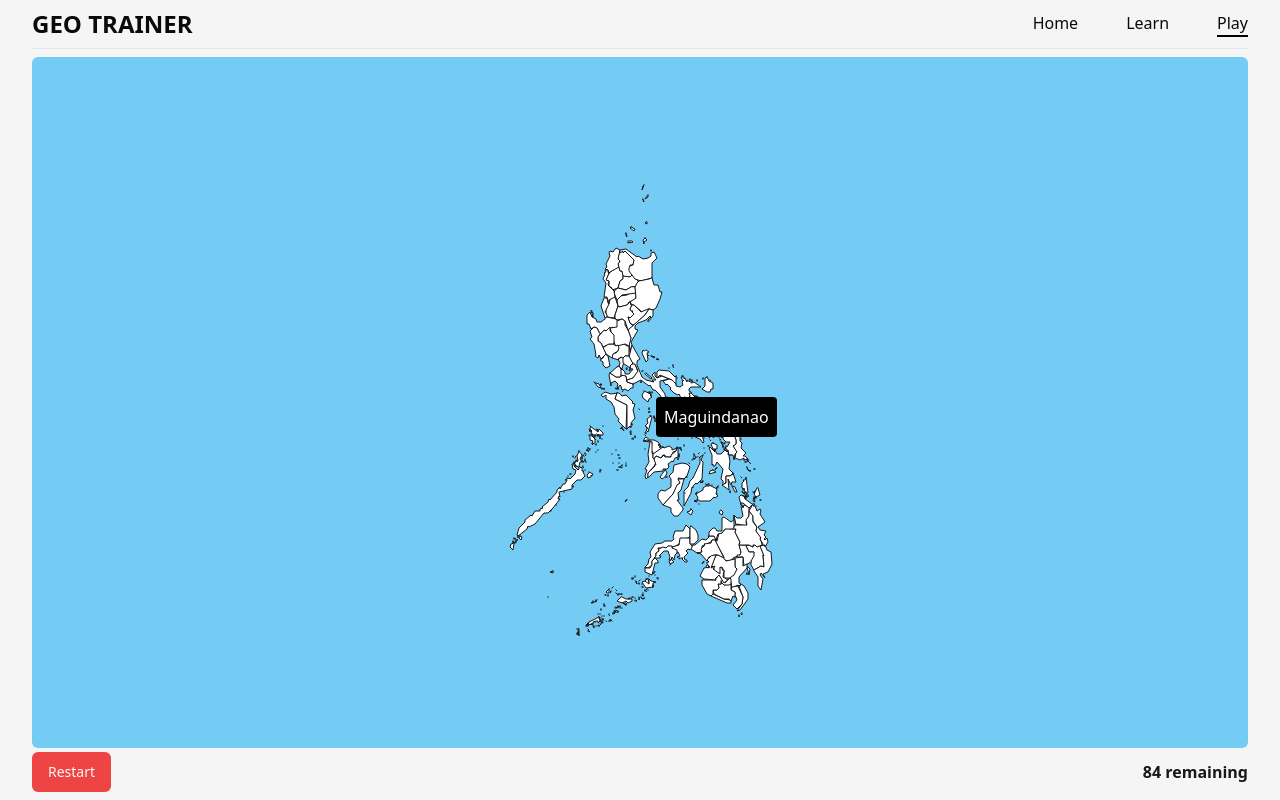
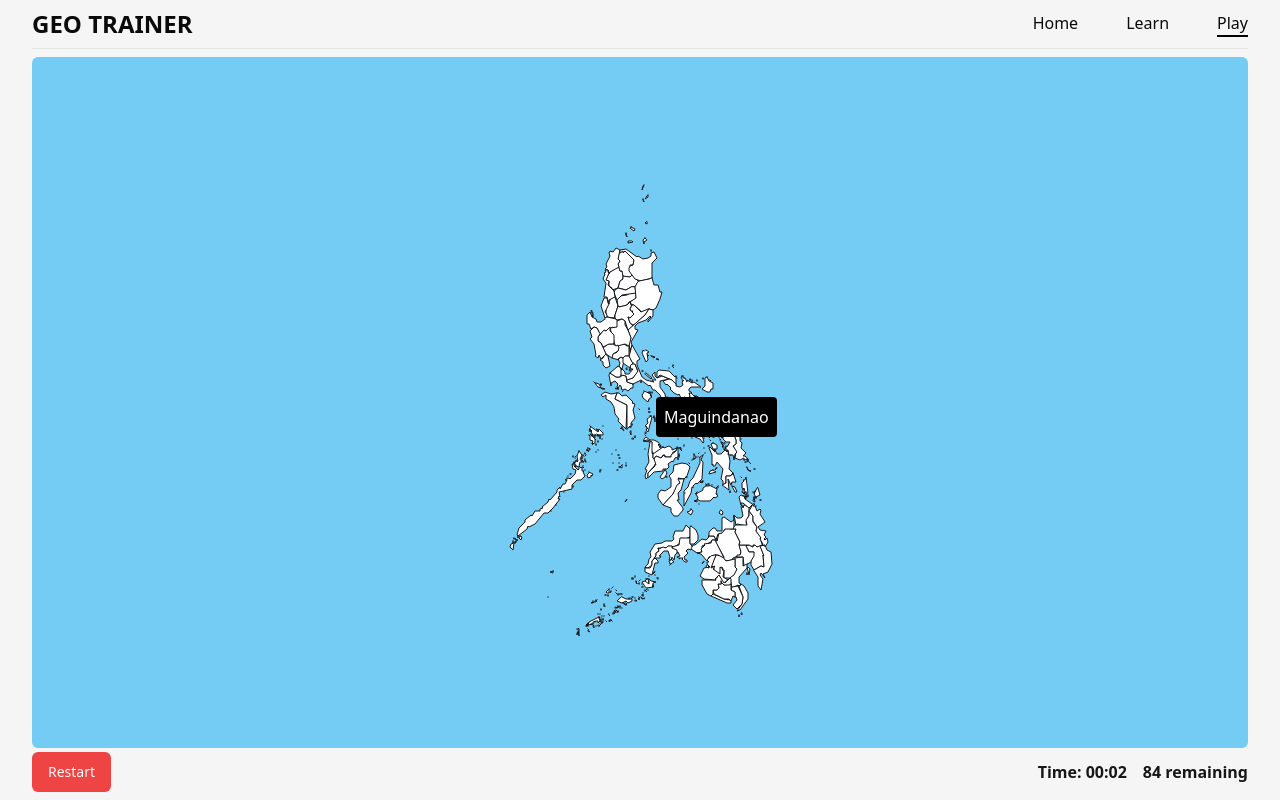
Before and after one commit to Sanjero20/geo-trainer, a Next.js app: page /play in a window 1280 px wide. Both pictures are taken after a click on the button "Play". Built offline with nearby package versions, Linux system fonts and the light colour scheme.

Commit message:
feat: Add timer on game

```diff
--- a/src/app/play/blocker.tsx
+++ b/src/app/play/blocker.tsx
@@ -5,13 +5,17 @@ import { Play } from "lucide-react";
 import { Button } from "@/components/ui/button";
 import { useGameStore } from "@/stores/game";
 import HowToPlay from "./modal/how-to-play";
+import { useTimeStore } from "@/stores/time";
 
 function Blocker() {
   const [tutorialModalOpen, setTutorialModalOpen] = useState(false);
+
   const { setGameStatus } = useGameStore();
+  const { startTime } = useTimeStore();
 
   const startGame = () => {
     setGameStatus("playing");
+    startTime();
   };
 
   return (
--- a/src/app/play/game-summary.tsx
+++ b/src/app/play/game-summary.tsx
@@ -1,5 +1,6 @@
 "use client";
 
+import Timer from "./timer";
 import { Button } from "@/components/ui/button";
 import { calculateScore } from "@/lib/game";
 import { useGameStore } from "@/stores/game";
@@ -23,6 +24,8 @@ function GameFooter({ restartGame, setRestartModalOpen }: Props) {
       )}
 
       <div className="flex items-center gap-4 font-bold text-primary">
+        <Timer />
+
         <p>
           {remaining !== 0
             ? `${remaining} remaining`
--- a/src/app/play/page.tsx
+++ b/src/app/play/page.tsx
@@ -6,11 +6,11 @@ import dynamic from "next/dynamic";
 import InteractiveMapLoader from "@/components/interactive-map/loader";
 import { defaultStyles } from "@/components/interactive-map/map-settings";
 
-import { Button } from "@/components/ui/button";
 import ModalResetGame from "./modal/reset-modal";
 
 import { useGameStore } from "@/stores/game";
 import GameFooter from "./game-summary";
+import { useTimeStore } from "@/stores/time";
 
 const PlayableMap = dynamic(() => import("./play-map"), {
   loading: () => <InteractiveMapLoader />,
@@ -22,10 +22,15 @@ function PlayPage() {
   const [restartModalOpen, setRestartModalOpen] = useState(false);
 
   const { status, setGameStatus, resetGameData } = useGameStore();
+  const { restartTime, startTime } = useTimeStore();
 
   const restartGame = () => {
     setMapStyles({ ...defaultStyles });
     setGameStatus("playing");
+
+    restartTime();
+    startTime();
+
     resetGameData();
     setRestartModalOpen(false);
   };
@@ -34,6 +39,7 @@ function PlayPage() {
     return () => {
       setGameStatus("not-playing");
       resetGameData();
+      restartTime();
     };
     // eslint-disable-next-line react-hooks/exhaustive-deps
   }, []);
--- a/src/app/play/play-map.tsx
+++ b/src/app/play/play-map.tsx
@@ -210,7 +210,9 @@ function PhilippinesMap({ mapStyles, restartGame }: Props) {
   return (
     <>
       {/* Display the Province that must be clicked */}
-      {isMobile && status === "playing" && <div>Find: {tooltipContent}</div>}
+      {status === "playing" && (
+        <div className="sm:hidden">Find: {tooltipContent}</div>
+      )}
 
       <div
         className="relative h-full w-full overflow-hidden rounded-md"
--- /dev/null
+++ b/src/app/play/timer.tsx
@@ -0,0 +1,42 @@
+"use client";
+
+import { useEffect } from "react";
+import { useGameStore } from "@/stores/game";
+import { useTimeStore } from "@/stores/time";
+
+function Timer() {
+  const { status } = useGameStore();
+  const { isRunning, time, setTime } = useTimeStore();
+
+  useEffect(() => {
+    let intervalId: NodeJS.Timeout | null = null;
+
+    if (isRunning && status != "gameover") {
+      intervalId = setInterval(() => {
+        setTime(time + 1);
+      }, 10);
+    }
+
+    return () => {
+      if (intervalId) {
+        clearInterval(intervalId);
+      }
+    };
+  }, [isRunning, time, setTime, status]);
+
+  const formatTime = (seconds: number): string => {
+    const minutes = Math.floor(seconds / 6000);
+    const remainingSeconds = Math.floor((seconds % 6000) / 100);
+    return `${minutes < 10 ? "0" : ""}${minutes}:${
+      remainingSeconds < 10 ? "0" : ""
+    }${remainingSeconds}`;
+  };
+
+  return (
+    <div>
+      <p>Time: {formatTime(time)}</p>
+    </div>
+  );
+}
+
+export default Timer;
--- /dev/null
+++ b/src/stores/time.ts
@@ -0,0 +1,24 @@
+import { create } from "zustand";
+
+interface TimeStates {
+  time: number;
+  isRunning: boolean;
+}
+
+interface TimeActions {
+  setTime: (time: number) => void;
+  restartTime: () => void;
+  startTime: () => void;
+  stopTime: () => void;
+}
+
+export const useTimeStore = create<TimeStates & TimeActions>((set) => ({
+  time: 0,
+  isRunning: false,
+
+  setTime: (time) => set({ time }),
+  restartTime: () => set({ time: 0 }),
+
+  startTime: () => set({ isRunning: true }),
+  stopTime: () => set({ isRunning: false }),
+}));
```
Also changed, not shown: 1 other file (tests, documents, lock files or other folders).
